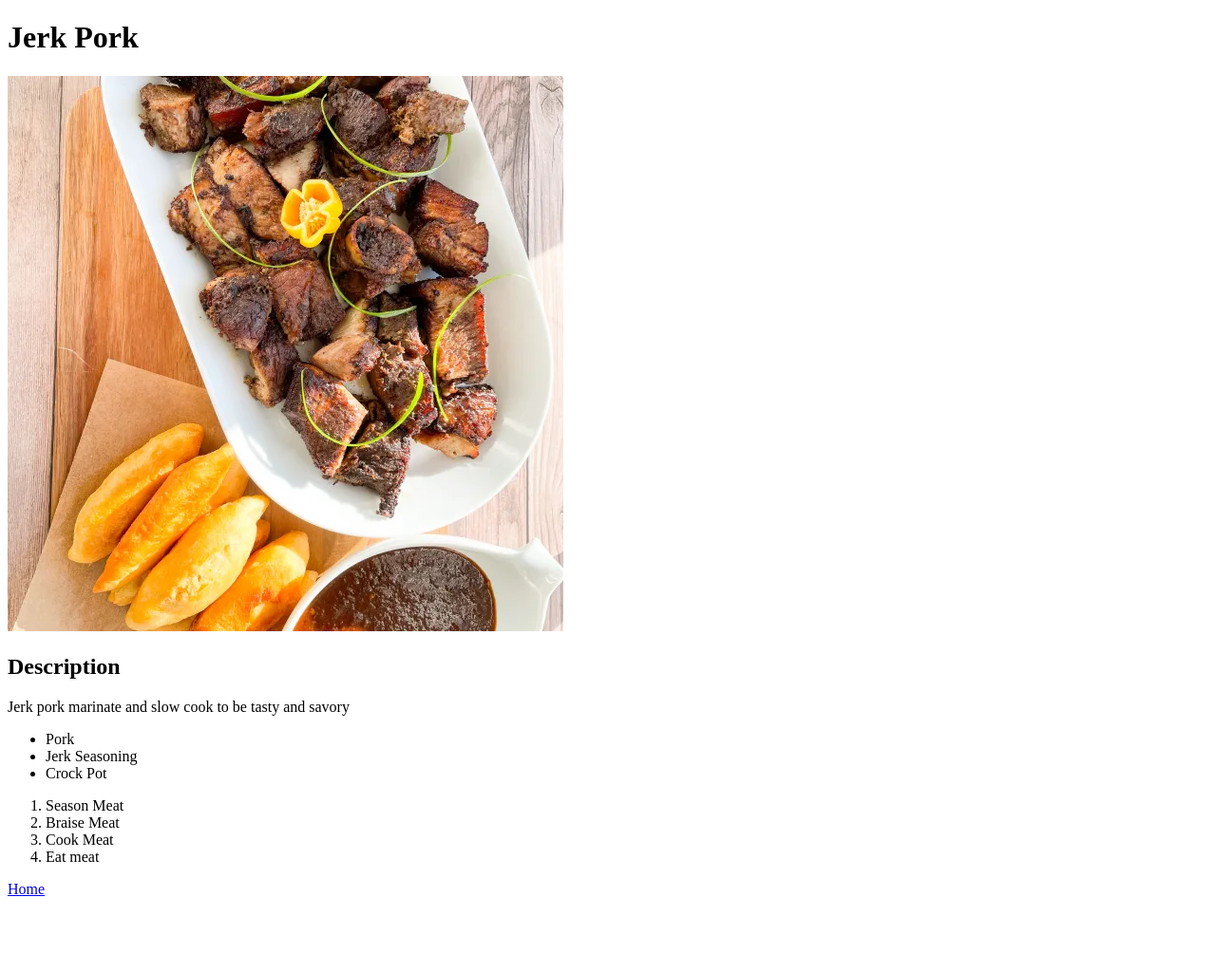
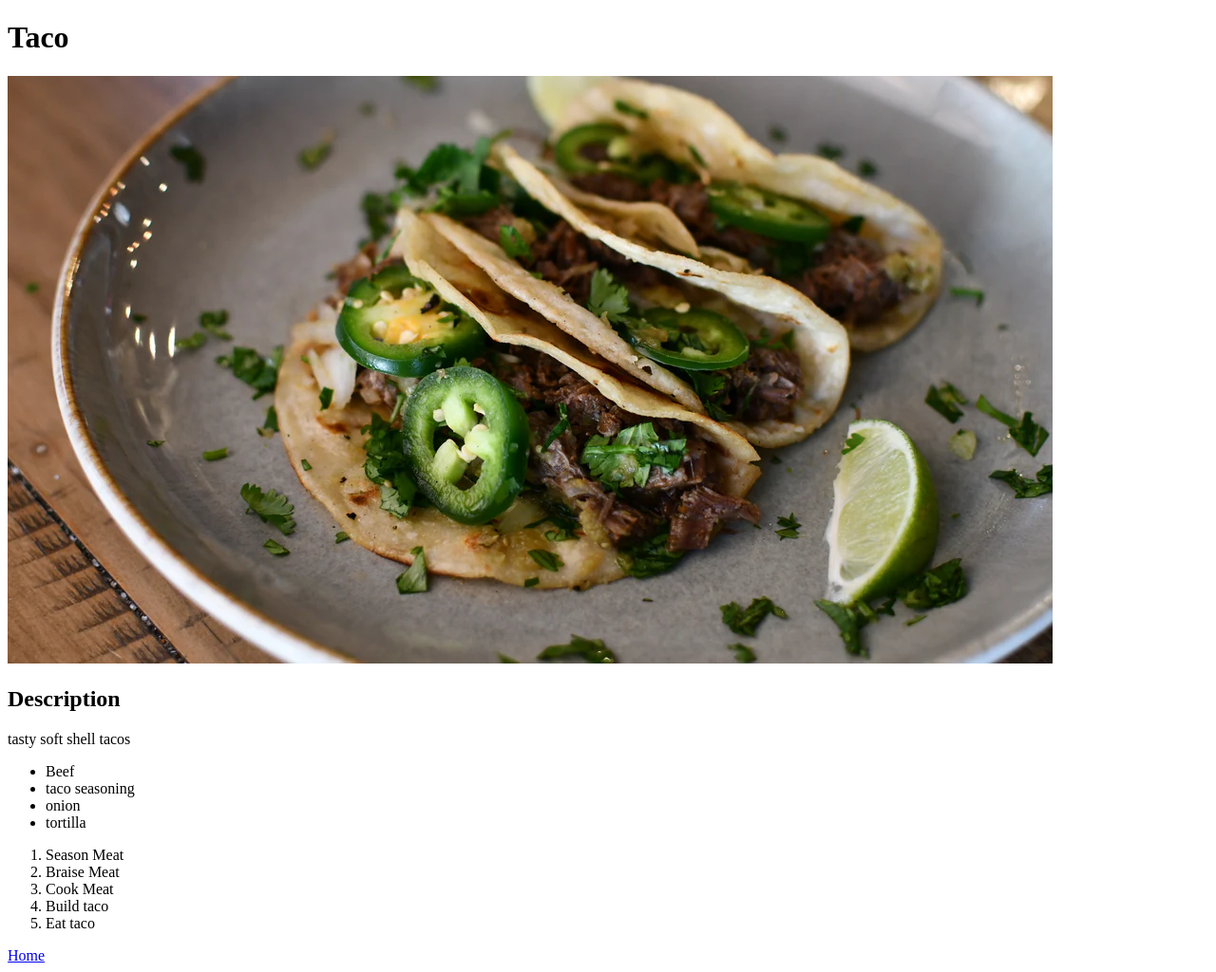
Before and after one commit to wiocontrol/odin-recipes, a plain HTML site: page recipes/taco.html in a window 1280 px wide. Shown: the whole page at 95% size. Before the commit the page ends 954 px from the top, so only its background shows below. Drawn offline with Linux system fonts and the light colour scheme.

Commit message:
Taco page create all

```diff
--- a/recipes/taco.html
+++ b/recipes/taco.html
@@ -3,28 +3,30 @@
 <head>
     <meta charset="UTF-8">
     <meta name="viewport" content="width=device-width, initial-scale=1.0">
-    <title>Jerk Pork</title>
+    <title>Taco</title>
 </head>
 <body>
-  <!--jerk pork page and recipe-->
-  <h1>Jerk Pork</h1>
+  <!--taco page and recipe-->
+  <h1>Taco</h1>
 
-  <img src="../imgs/IMG_7525.webp">
+  <img src="../imgs/taco.webp">
 
   <h2>Description</h2>
-   <p>Jerk pork marinate and slow cook to be tasty and savory</p>
 
+   <p>tasty soft shell tacos</p>
   <ul>
-    <li>Pork</li>
-    <li>Jerk Seasoning</li>
-    <li>Crock Pot</li>
+    <li>Beef</li>
+    <li>taco seasoning</li>
+    <li>onion</li>
+    <li>tortilla</li>
   </ul>
 
   <ol>
     <li>Season Meat</li>
     <li>Braise Meat</li>
     <li>Cook Meat</li>
-    <li>Eat meat</li>
+    <li>Build taco</li>
+    <li>Eat taco</li>
   </ol>
 
   <a href="../index.html">Home</a>
```
Also changed, not shown: index.html (+3 -1 lines), recipes/oxetail.html (+7 -7 lines), imgs/oxetail.webp (added), imgs/taco.webp (added).
